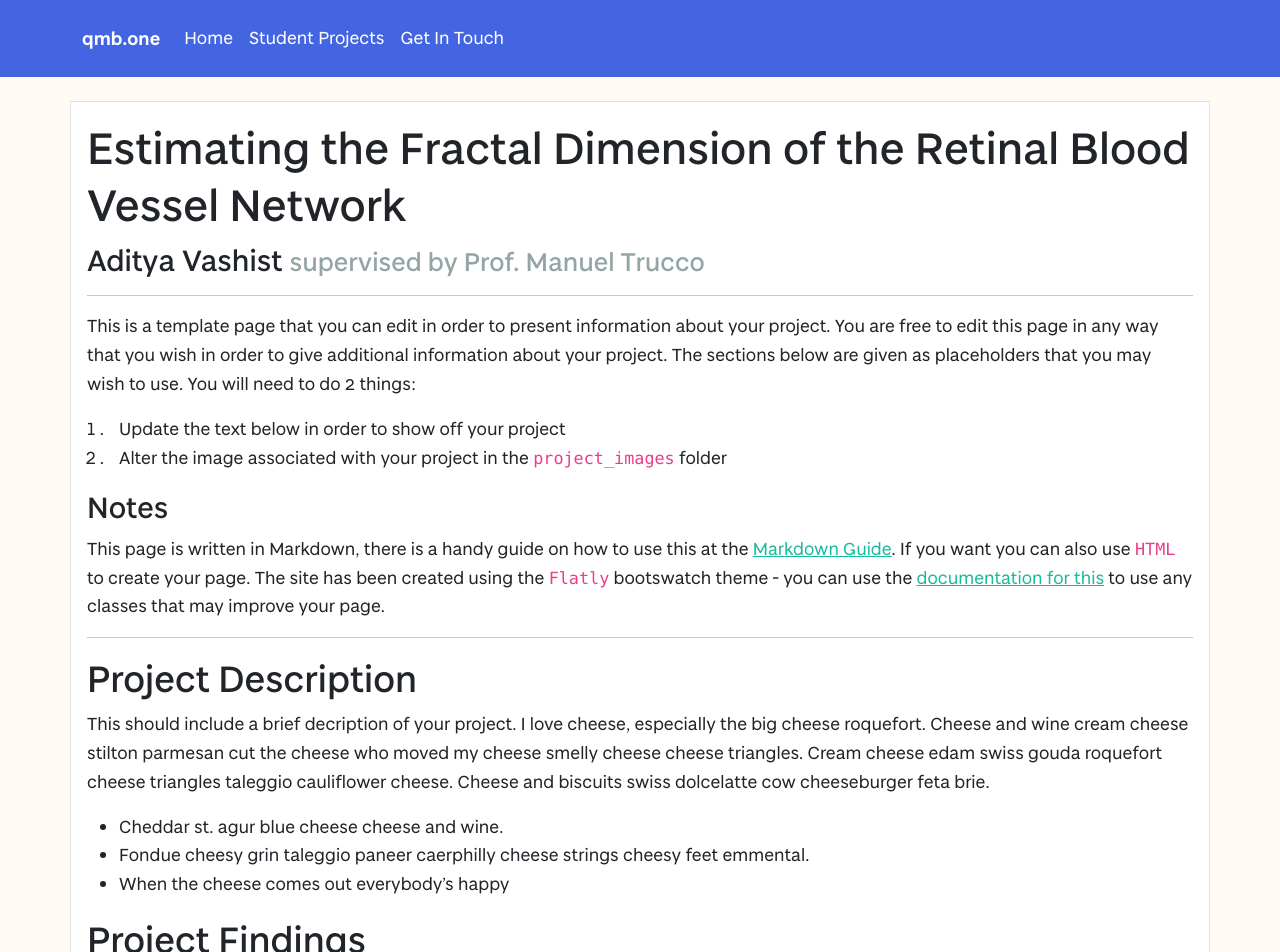
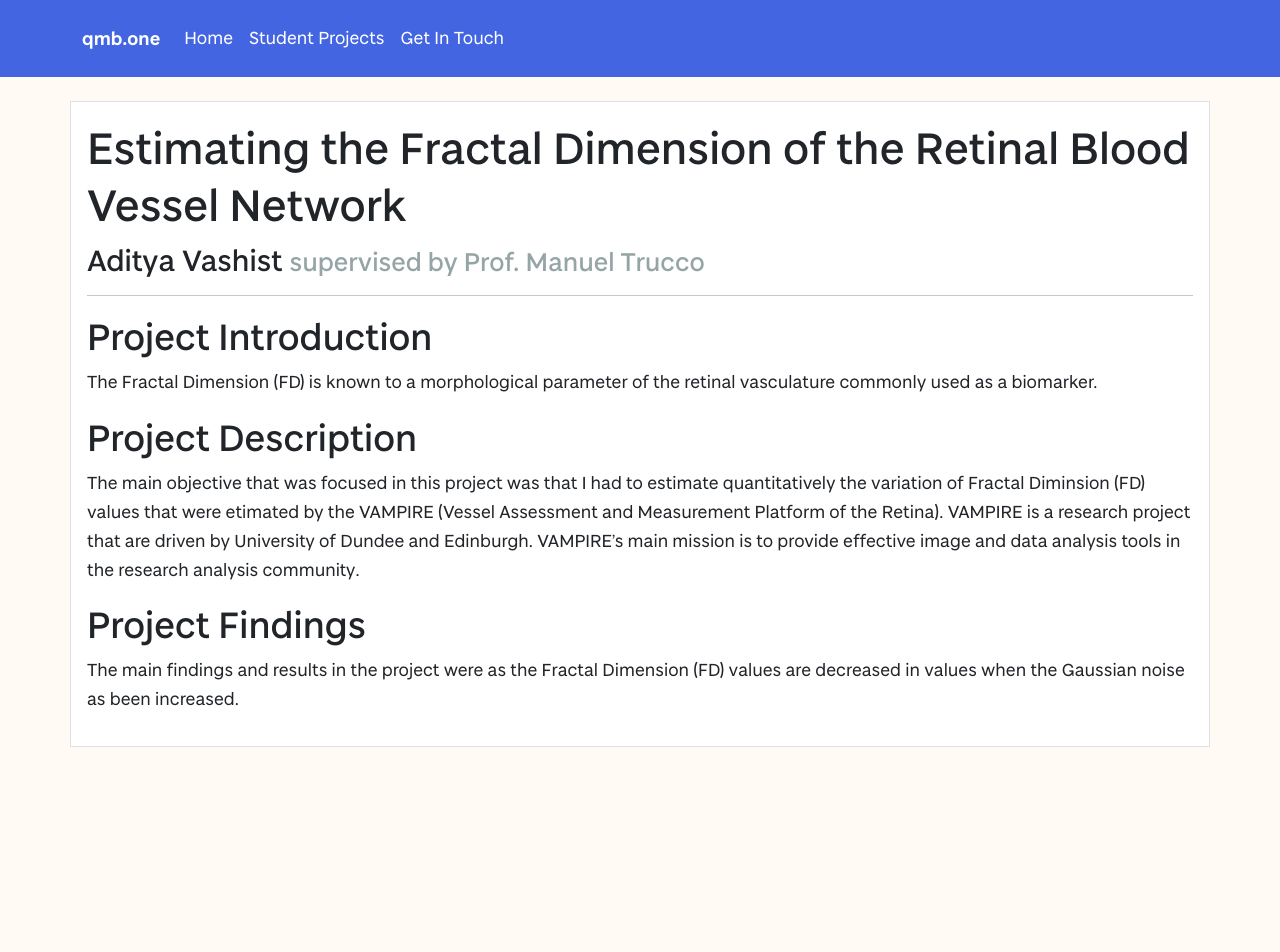
Before and after one commit to vivienprk/degree-show-2022, a Jekyll site: the page built from projects/AdityaVashist.md, in a window 1280 px wide and 1400 px high. Shown: the top 952 px of the window. Built offline with Jekyll 4.4.1, drawn with Linux system fonts in a browser that asks for light colours; our own code applies the rules of GitHub Pages for plain Markdown files; some of the changed text lies outside the part shown.

Commit message:
Update AdityaVashist.md

```diff
--- a/projects/AdityaVashist.md
+++ b/projects/AdityaVashist.md
@@ -7,30 +7,12 @@ projectImage: "sampleImage.jpg"
 
 ---
 
-This is a template page that you can edit in order to present information about your project. You are free to edit this page in any way that you wish in order to give additional information about your project. The sections below are given as placeholders that you may wish to use. You will need to do 2 things:
 
-1. Update the text below in order to show off your project
-2. Alter the image associated with your project in the `project_images` folder
-
-### Notes
-This page is written in Markdown, there is a handy guide on how to use this at the [Markdown Guide](https://www.markdownguide.org/cheat-sheet/). If you want you can also use `HTML` to create your page. The site has been created using the `Flatly` bootswatch theme - you can use the [documentation for this](https://bootswatch.com/flatly/) to use any classes that may improve your page.
-
-<hr>
+## Project Introduction
+The Fractal Dimension (FD) is known to a morphological parameter of the retinal vasculature commonly used as a biomarker.
 
 ## Project Description
-This should include a brief decription of your project. I love cheese, especially the big cheese roquefort. Cheese and wine cream cheese stilton parmesan cut the cheese who moved my cheese smelly cheese cheese triangles. Cream cheese edam swiss gouda roquefort cheese triangles taleggio cauliflower cheese. Cheese and biscuits swiss dolcelatte cow cheeseburger feta brie.
-
-- Cheddar st. agur blue cheese cheese and wine.
-- Fondue cheesy grin taleggio paneer caerphilly cheese strings cheesy feet emmental.
-- When the cheese comes out everybody's happy
+The main objective that was focused in this project was that I had to estimate quantitatively the variation of Fractal Diminsion (FD) values that were etimated by the VAMPIRE (Vessel Assessment and Measurement Platform of the Retina). VAMPIRE is a research project that are driven by University of Dundee and Edinburgh. VAMPIRE's main mission is to provide effective image and data analysis tools in the research analysis community.
 
 ## Project Findings
-This section should talk about the main findings of your project and the key parts that you want to show off.
-
-## Project Media
-If you are really keen you can also create a video to demonstrate your project and embed this in the page. An example of a youTube video being embedded is below. You will want to change the width of this to be 100% and put the height as something around 500.
-
-
-<iframe width="100%" height="500" src="https://www.youtube.com/embed/YUEaupJk5AI" title="YouTube video player" frameborder="0" allow="accelerometer; autoplay; clipboard-write; encrypted-media; gyroscope; picture-in-picture" allowfullscreen></iframe>
-
-Cheddar st. agur blue cheese cheese and wine. Fondue cheesy grin taleggio paneer caerphilly cheese strings cheesy feet emmental. When the cheese comes out everybody's happy
+The main findings and results in the project were as the Fractal Dimension (FD) values are decreased in values when the Gaussian noise as been increased.
```
